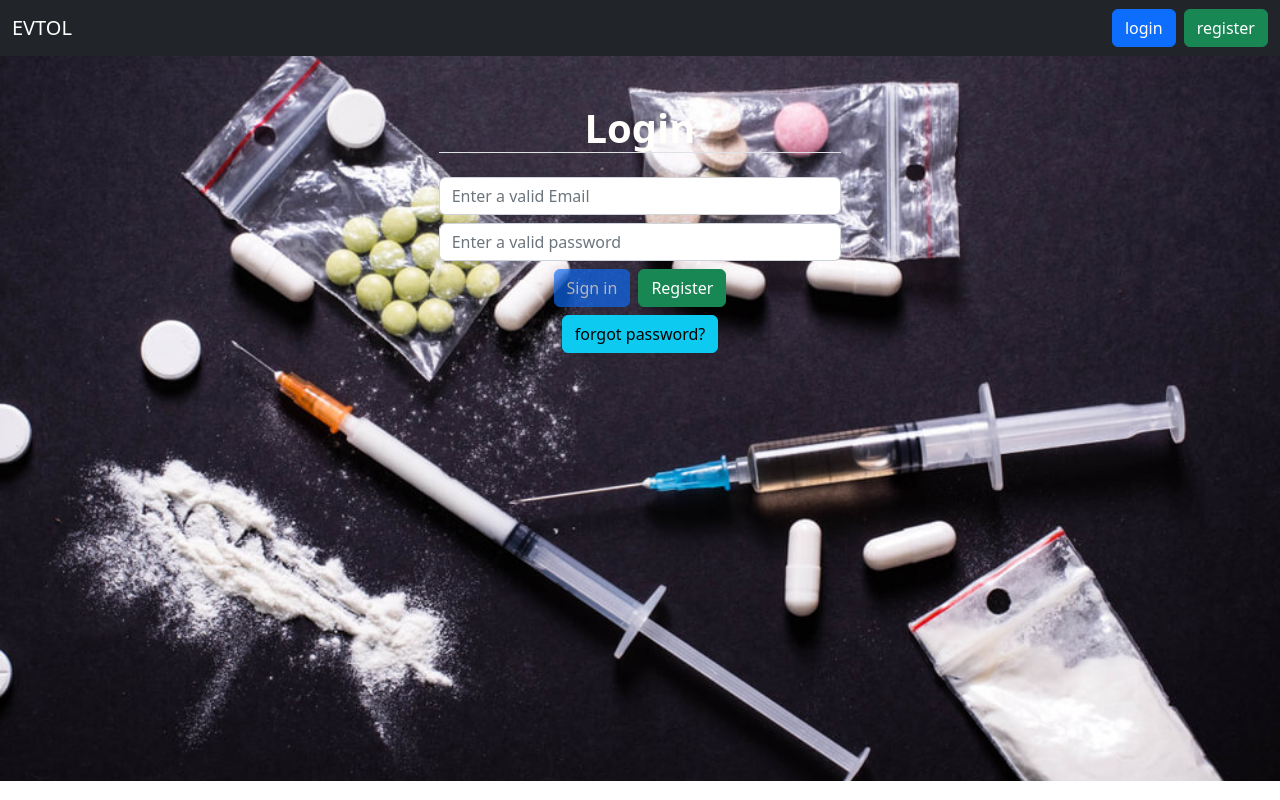
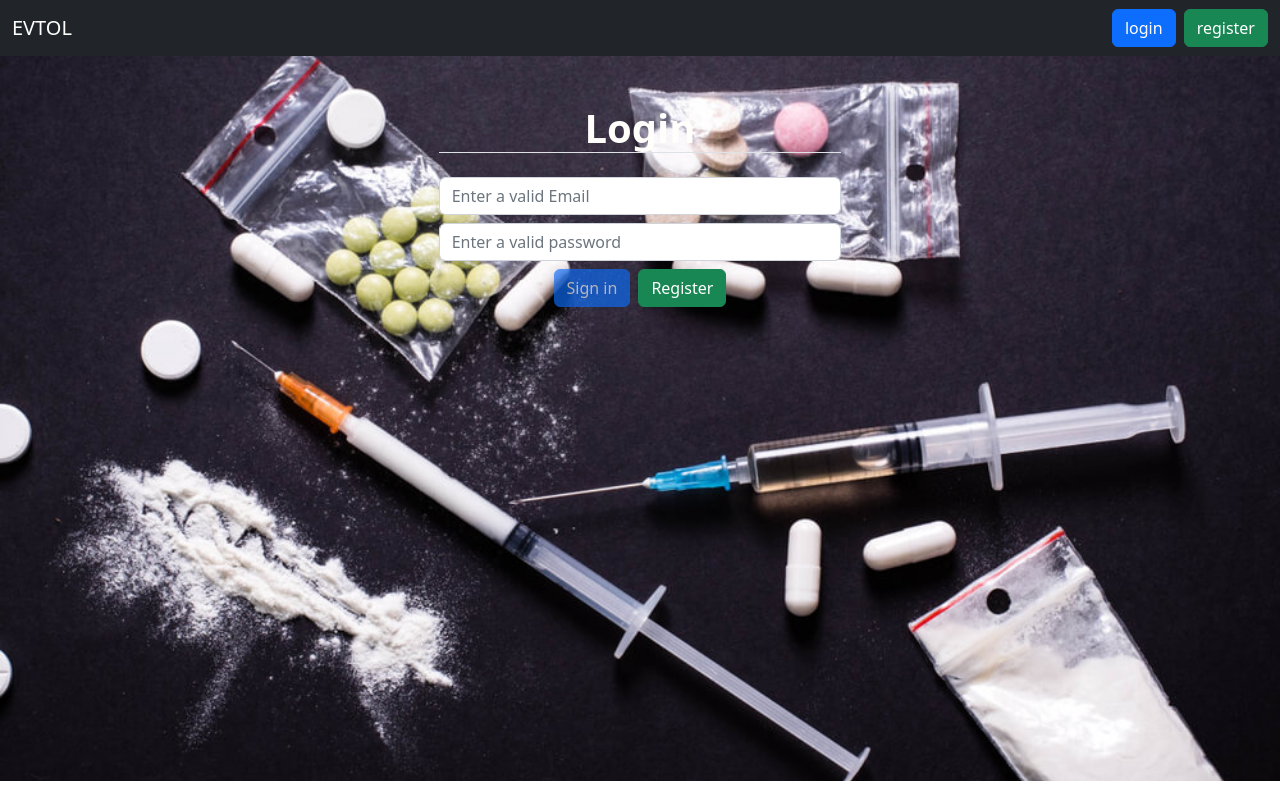
Before and after one commit to hardeylarning/aya-evtol-frontend, an Angular app: page /login in a window 1280 px wide. Built offline with nearby package versions, Linux system fonts and the light colour scheme.

Commit message:
worked on login interface

```diff
--- a/src/app/components/user/login/login.component.html
+++ b/src/app/components/user/login/login.component.html
@@ -32,10 +32,6 @@
                 <a routerLink="/register" class="btn btn-success ms-2">Register</a>
               </div>
 
-              <div class="text-center mt-2">
-                <a routerLink="/reset-password" class="btn btn-info">forgot password?</a>
-              </div>
-
 
             </form>
         </div>
```
